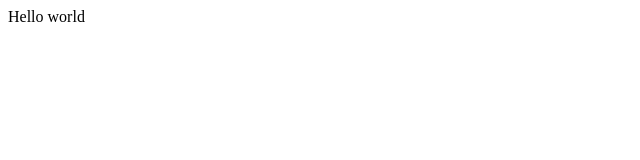
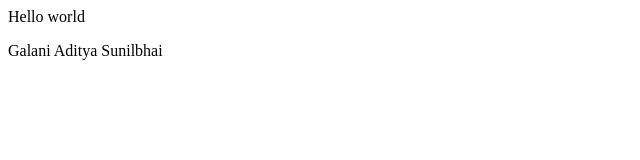
Before and after one commit to galaniaditya/localRepo, a plain HTML site: page index.html in a window 1280 px wide. Shown: the whole page, without its empty margins (0-640 px from the left). Drawn offline with Linux system fonts and the light colour scheme.

Commit message:
Added paragraph

```diff
--- a/index.html
+++ b/index.html
@@ -1 +1,2 @@
 <p>Hello world</p>
+<p>Galani Aditya Sunilbhai</p>
```
